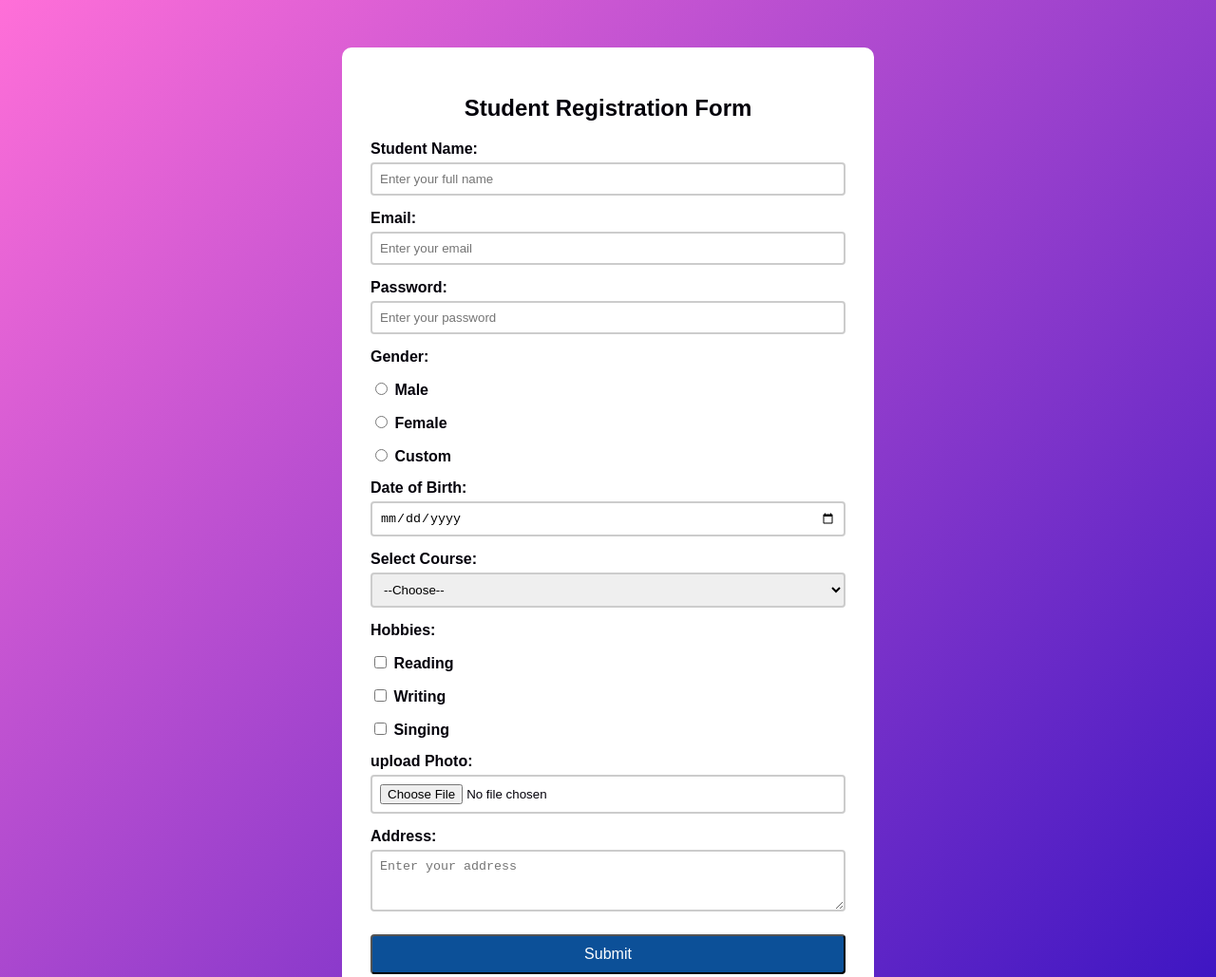
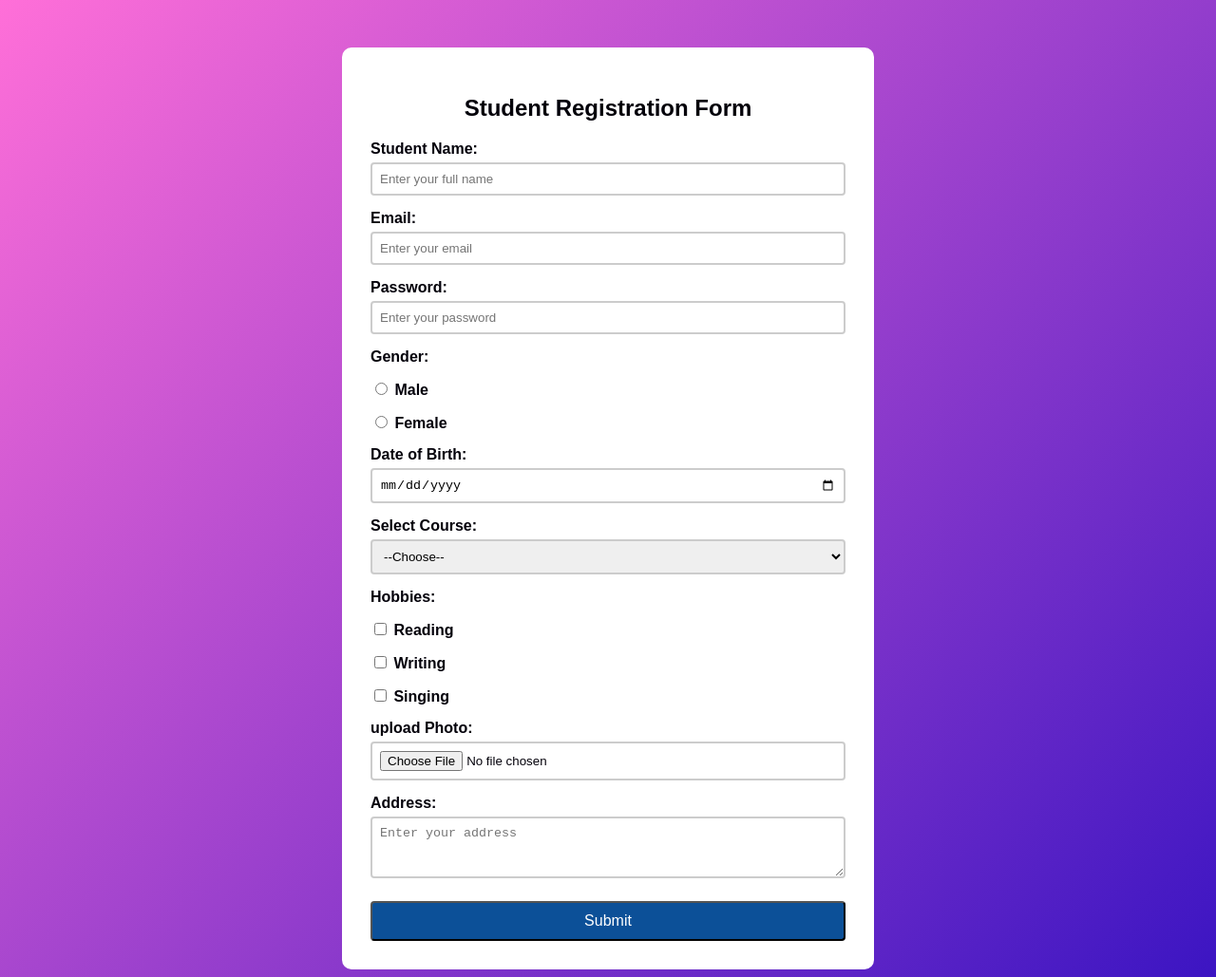
Before and after one commit to jemmy-tech77/my-registration-form, a plain HTML site: page index.html in a window 1280 px wide. Shown: the top 1029 px of the page at 95% size. Drawn offline with Linux system fonts and the light colour scheme.

Commit message:
index.html

```diff
--- a/index.html
+++ b/index.html
@@ -49,11 +49,8 @@
        <label>
         <input type="radio" name="gender" value="female"/>
         Female
-       </label>
-       <label>
-        <input type="radio" name="gender" value="custom"/>
-        Custom
-       </label>
+    </label>
+        <label>
       </div>
 
 
```
